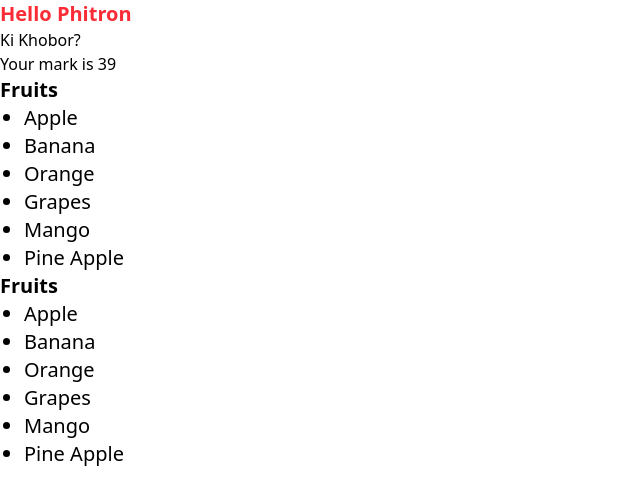
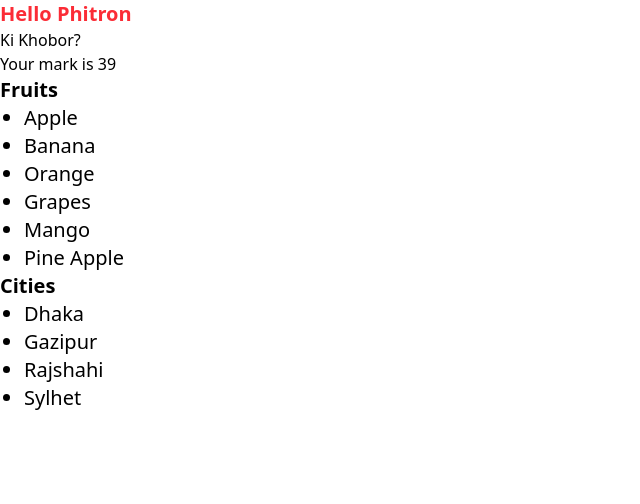
Before and after one commit to anisul770/Vite_React_Basics, a React (Vite) app: page / in a window 1280 px wide. Shown: the top 504 px of the page, without its empty margins (0-640 px from the left). Built offline with nearby package versions, Linux system fonts and the light colour scheme.

Commit message:
Passing Props

```diff
--- a/src/App.jsx
+++ b/src/App.jsx
@@ -3,12 +3,13 @@ import FirstComponent from './components/FirstComponent'
 import List from './components/List'
 
 function App() {
-
+  const fruits = ['Apple', 'Banana', 'Orange', 'Grapes', 'Mango', 'Pine Apple'];
+  const cities = ['Dhaka','Gazipur','Rajshahi','Sylhet'];
   return (
     <>
       <FirstComponent/>
-      <List></List>
-      <List></List>
+      <List items={fruits} heading = "Fruits"/>
+      <List items={cities} heading = "Cities"></List>
     </>
   )
 }
--- a/src/components/List.jsx
+++ b/src/components/List.jsx
@@ -1,23 +1,15 @@
 import { useState } from "react";
 
 
-const List = () => {
-  const fruits = ['Apple', 'Banana', 'Orange', 'Grapes', 'Mango', 'Pine Apple'];
-
+// eslint-disable-next-line react/prop-types
+const List = ({items = [],heading}) => {
   const [selectedIndex,setSelectedIndex] = useState(-1);
-  // const [name,setName] = useState("");
-
-  // let selectedIndex = -1;
-  // const handleItemPrint = (index) => {
-  //   selectedIndex = index;
-  //   console.log(selectedIndex);
-  // };
 
   return (
     <div>
-      <h1 className="text-xl font-bold">Fruits</h1>
+      <h1 className="text-xl font-bold">{heading}</h1>
       <ul className="pl-6 list-disc text-xl">
-        {fruits.map((fruit, index) => {
+        {items.map((fruit, index) => {
           return (
             <li className={
               selectedIndex === index ? "bg-blue-500 p-3 rounded-sm m-3" : ""
```
